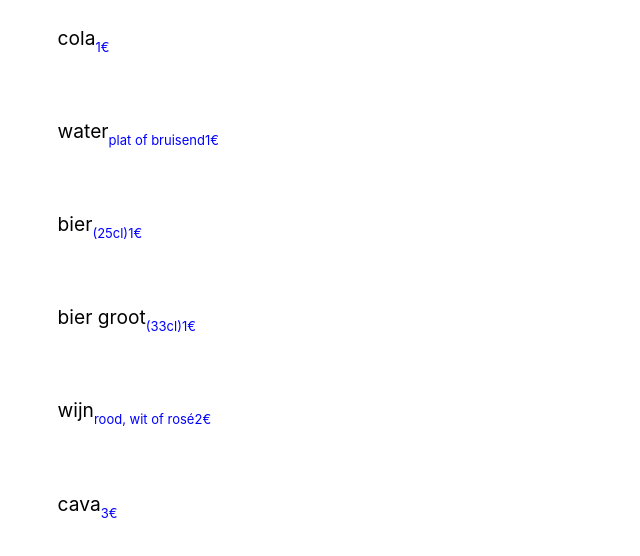
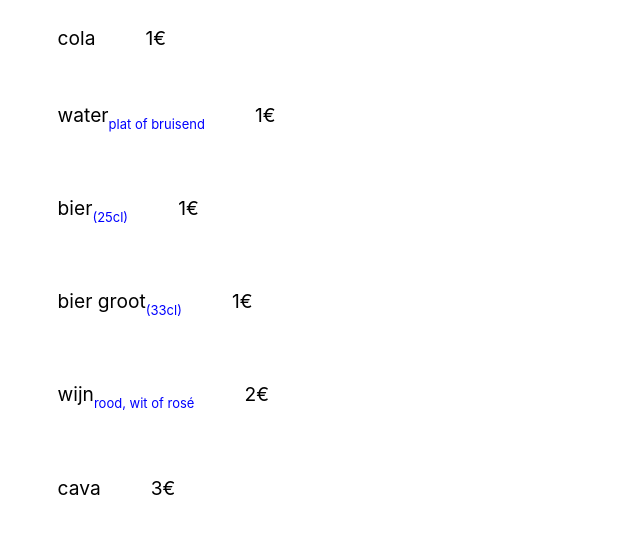
Before and after one commit to DriesDubois/dynamic_oefeningen, a React (Create React App) app: page / in a window 1280 px wide. Shown: the top 556 px of the page, without its empty margins (0-640 px from the left). Built offline with nearby package versions, Linux system fonts and the light colour scheme.

Commit message:
excersice 6.5

```diff
--- a/package.json
+++ b/package.json
@@ -1,9 +1,9 @@
 {
+  "homepage": ".",
   "name": "dynamic_oefeningen",
   "version": "0.1.0",
   "private": true,
   "dependencies": {
-    "homepage": ".",
     "@testing-library/jest-dom": "^5.16.5",
     "@testing-library/react": "^13.4.0",
     "@testing-library/user-event": "^13.5.0",
--- a/src/components/MenuProduct.js
+++ b/src/components/MenuProduct.js
@@ -20,7 +20,7 @@ export function ProductSize(props) {
 }
 
 function ProductPrice(props) {
-    return <p style={{fontSize: "Small", color:"blue",justifyContent:"flex-end"}}>{props.product.price}€</p>;
+    return <span style={{marginLeft:"50px",justifyContent:"flex-end"}}>{props.product.price}€</span>;
 }
 
 ProductPrice.propTypes = {product: PropTypes.any};
```
